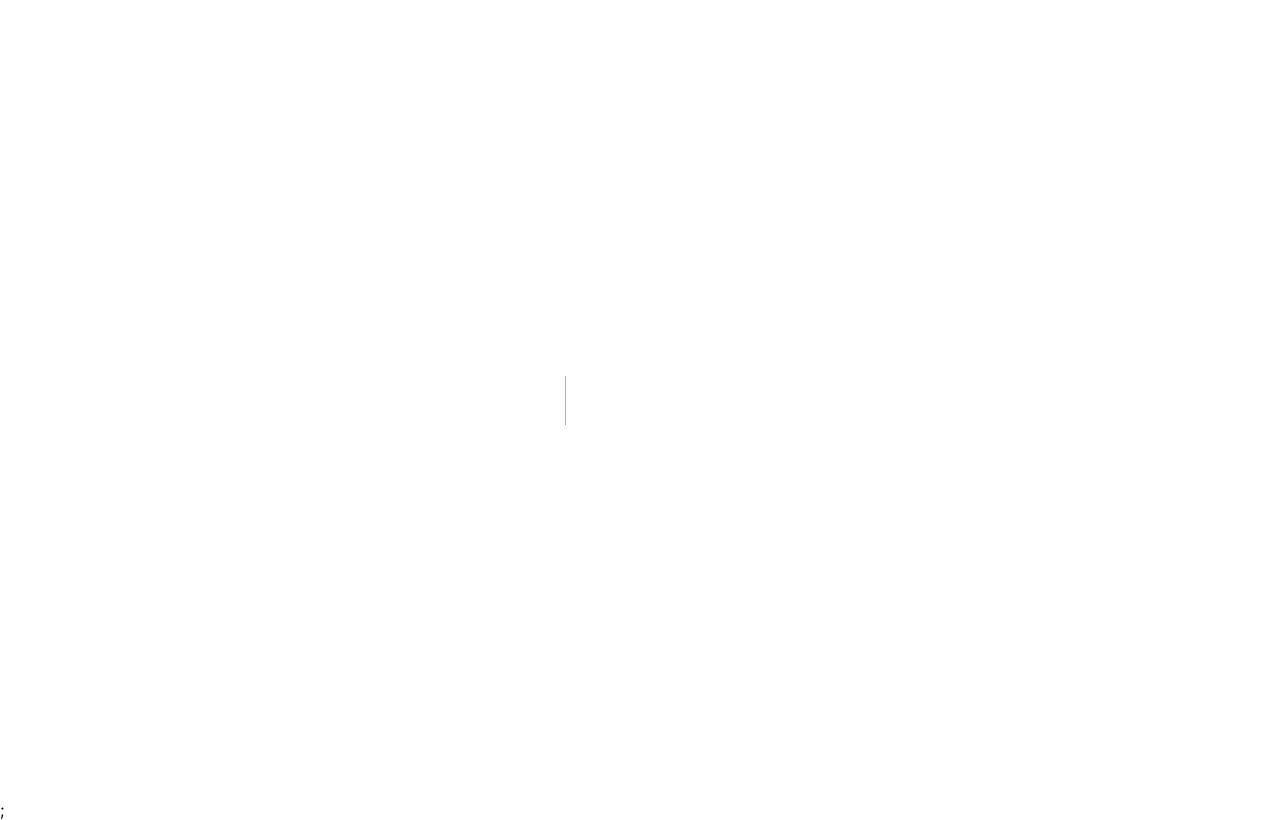
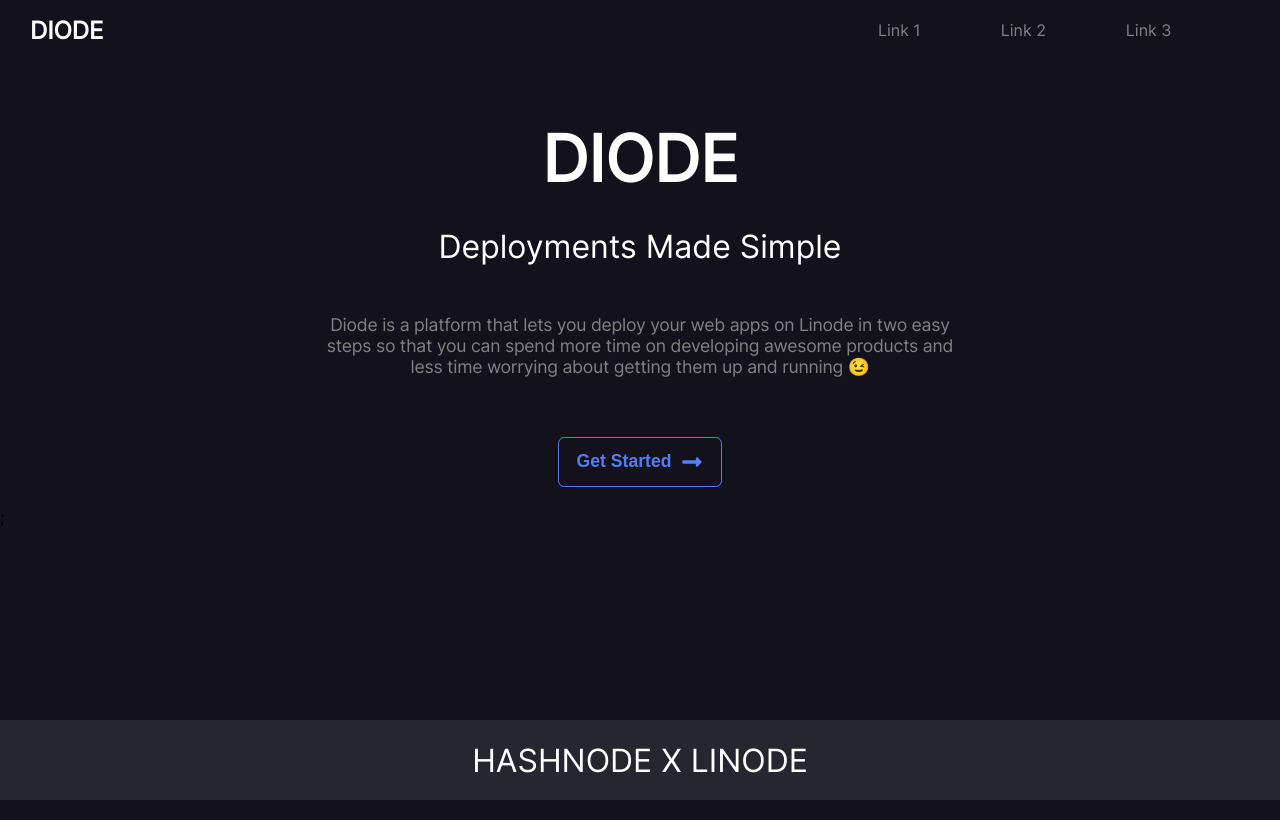
Before and after one commit to kg-kartik/diode-client, a Next.js app: page /landing in a window 1280 px wide. Before the commit this address had no page. Built offline with nearby package versions, Linux system fonts and the light colour scheme.

Commit message:
feat: Landing page

```diff
--- a/components/Navbar.jsx
+++ b/components/Navbar.jsx
@@ -4,7 +4,7 @@
         <nav className={styles.navbar}>
             <div className={styles.container}>
                 <div className={styles.heading}>
-                    LINODE
+                    DIODE
                 </div>
                 <div className={styles.link1}>
                     Link 1
--- a/package.json
+++ b/package.json
@@ -24,7 +24,8 @@
         "react-table": "^7.8.0",
         "react-toastify": "^9.0.5",
         "react-tooltip": "^4.2.21",
-        "sass": "^1.52.3"
+        "sass": "^1.52.3",
+        "styled-components": "^5.3.5"
     },
     "devDependencies": {
         "@types/node": "18.0.0",
--- /dev/null
+++ b/pages/landing.jsx
@@ -0,0 +1,26 @@
+import styles from "../styles/Landing.module.css"
+import Button from "../components/Button";
+import Navbar from "../components/Navbar"
+import Footer from "../components/Footer";
+
+const Landing = () => {
+    return (
+        <>
+            <Navbar />
+            <div className={styles.container}>
+                <div className={styles.heading}>
+                    DIODE
+                </div>
+                <div className={styles.subheading}>
+                    Deployments Made Simple
+                </div>
+                <div className={styles.para}>
+                    Diode is a platform that lets you deploy your web apps on Linode in two easy steps so that you can spend more time on developing awesome products and less time worrying about getting them up and running 😉
+                </div>
+                <Button text="Get Started" />
+            </div>
+            <Footer />
+        </>
+    )
+}
+export default Landing;
--- /dev/null
+++ b/styles/Landing.module.css
@@ -0,0 +1,36 @@
+.container {
+    color: white;
+    display: flex;
+    flex-direction: column;
+    align-items: center;
+    margin-top: 120px;
+
+}
+
+.heading {
+    font-size: 64px;
+    font-weight: 900;
+}
+
+.subheading {
+    margin-top: 30px;
+    font-size: 32px;
+}
+
+.para {
+    width: 50%;
+    font-weight: 400;
+    font-size: 1.1rem;
+    letter-spacing: -0.25px;
+    color: grey;
+    text-align: center;
+    -webkit-font-smoothing: antialiased;
+    margin: 3rem 0 30px;
+
+    margin-bottom: 40px;
+
+    @media (max-width: 1224px) {
+        width: 80%;
+    }
+
+}
```
Also changed, not shown: 1 other file (tests, documents, lock files or other folders).
